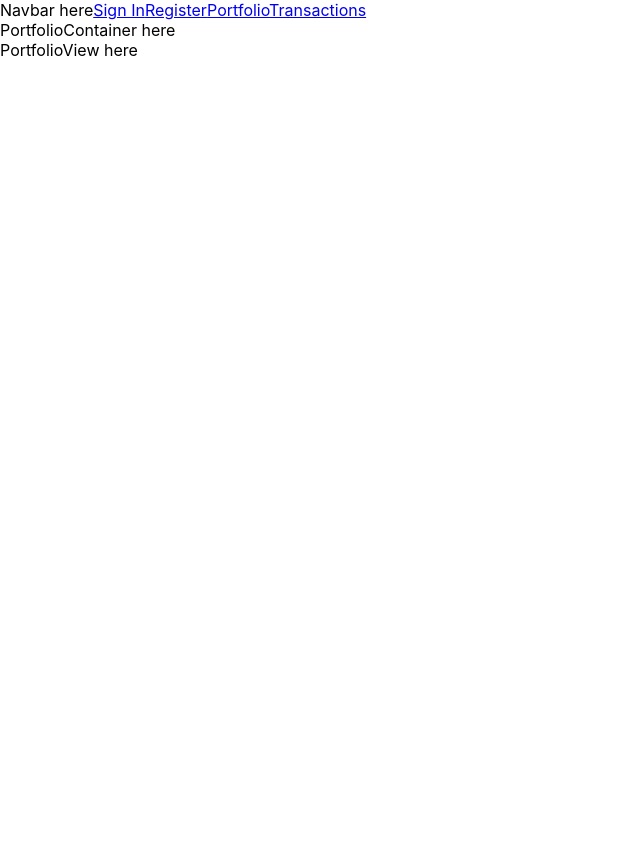
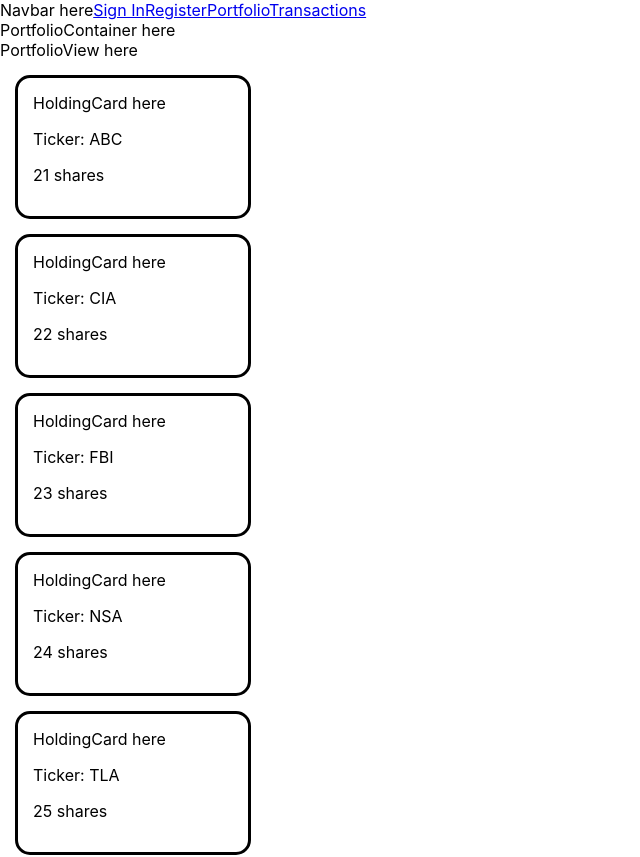
Before and after one commit to sw385/stock-portfolio, a React (Create React App) app in the folder front-end/: page /portfolio in a window 1280 px wide. Shown: the top 857 px of the page, without its empty margins (0-640 px from the left). Before the commit the page ends 800 px from the top, so only its background shows below. Built offline with nearby package versions, Linux system fonts and the light colour scheme.

Commit message:
pass portfolio holdings data from state to HoldingCards

```diff
--- a/front-end/src/components/containers/PortfolioContainer.jsx
+++ b/front-end/src/components/containers/PortfolioContainer.jsx
@@ -12,15 +12,18 @@ class PortfolioContainer extends Component {
     return (
       <div>
         PortfolioContainer here
-        <PortfolioView />
+        <PortfolioView holdings={this.props.holdings}/>
       </div>
     );
   }
 }
 
 const mapState = state => {
-  return {};
-};
+  console.log(state)
+  return {
+    holdings: state.pricesReducer.holdings,
+  }
+}
 
 const mapDispatch = dispatch => {
   return {};
--- /dev/null
+++ b/front-end/src/components/views/HoldingCard.css
@@ -0,0 +1,9 @@
+.holding-card {
+  border: solid;
+  border-color: black;
+  border-radius: 15px;
+  margin: 15px;
+  padding: 15px;
+  width: 200px;
+
+}
--- a/front-end/src/components/views/HoldingCard.jsx
+++ b/front-end/src/components/views/HoldingCard.jsx
@@ -1,11 +1,17 @@
-import React from "react";
-import PropTypes from "prop-types";
+import React from "react"
+import PropTypes from "prop-types"
 
-// import "../views/HoldingCard.css";
+import "../views/HoldingCard.css";
 
-const HoldingCard = props => {
-  return <div>HoldingCard here</div>;
-};
+const HoldingCard = (props) => {
+  return (
+    <div class="holding-card">
+      HoldingCard here
+      <p>Ticker: {props.data.symbol}</p>
+      <p>{props.data.shares} shares</p>
+    </div>
+  )
+}
 
 // StudentCard.propTypes = {
 //   image: PropTypes.string.isRequired,
@@ -16,4 +22,4 @@ const HoldingCard = props => {
 //   buttonText: PropTypes.string.isRequired
 // };
 
-export default HoldingCard;
+export default HoldingCard
--- a/front-end/src/components/views/PortfolioView.jsx
+++ b/front-end/src/components/views/PortfolioView.jsx
@@ -1,14 +1,23 @@
-import React from "react";
+import React from "react"
+import HoldingCard from "./HoldingCard"
 
 // If you need cards or styling, you can uncomment the lines here to import
 // import "./PortfolioView.css";
 
-const PortfolioView = props => {
+const PortfolioView = (props) => {
+  console.log("kiwi", props.holdings)
+  let HoldingCards = []
+  if (props.holdings) {
+    for (let i = 0; i < props.holdings.length; i++) {
+      HoldingCards.push(<HoldingCard data={props.holdings[i]} />)
+    }
+  }
   return (
     <div>
       PortfolioView here
+      {HoldingCards}
     </div>
-  );
-};
+  )
+}
 
-export default PortfolioView;
+export default PortfolioView
```
